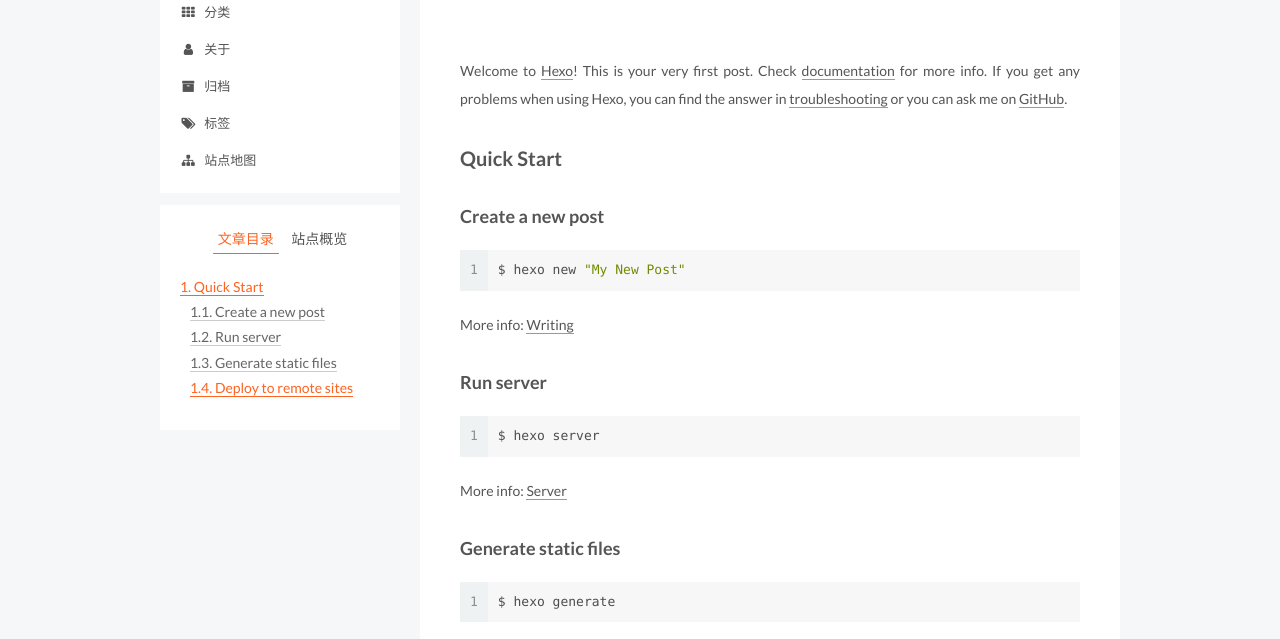
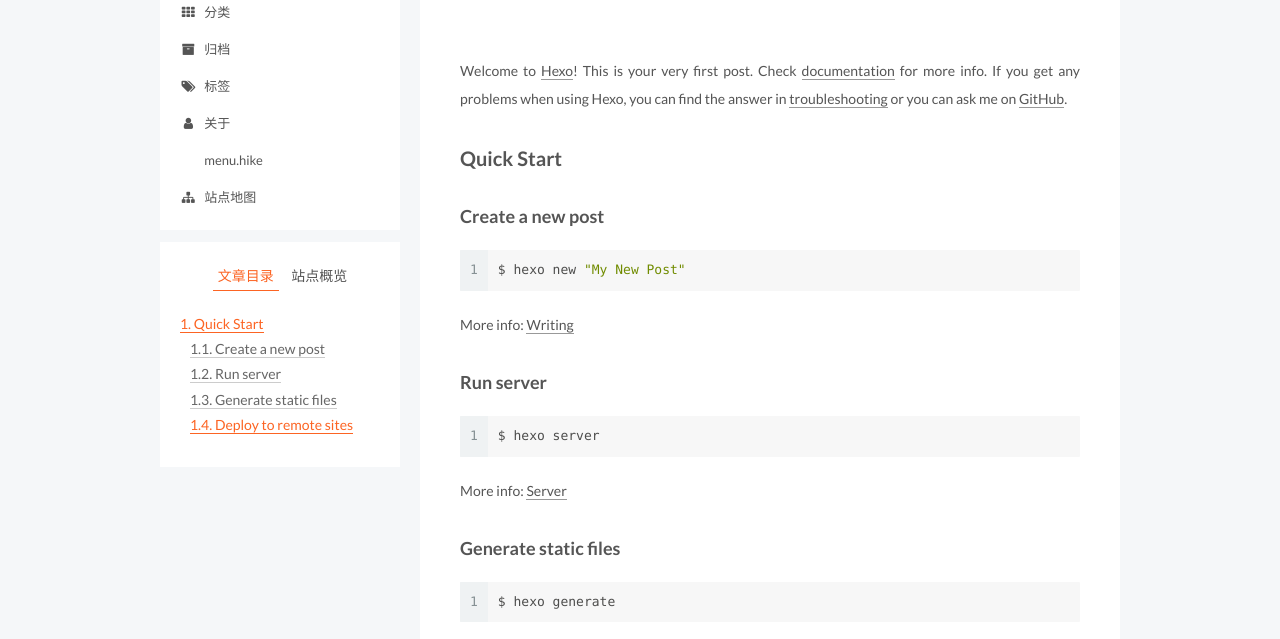
Before and after one commit to bevarb/bevarb.github.io, a plain HTML site: page 2019/04/23/hello-world/index.html in a window 1280 px wide. Shown: the part 152-791 px from the top of the page. Drawn offline with Linux system fonts and the light colour scheme.

Commit message:
Site updated: 2019-04-23 19:18:37

```diff
--- a/2019/04/23/hello-world/index.html
+++ b/2019/04/23/hello-world/index.html
@@ -220,16 +220,6 @@
         </li>
 
 
-        <li class="menu-item menu-item-about">
-          <a href="/about/" rel="section">
-
-              <i class="menu-item-icon fa fa-fw fa-user"></i> <br>
-
-            关于
-          </a>
-        </li>
-
-
         <li class="menu-item menu-item-archives">
           <a href="/archives/" rel="section">
 
@@ -246,6 +236,26 @@
               <i class="menu-item-icon fa fa-fw fa-tags"></i> <br>
 
             标签
+          </a>
+        </li>
+
+
+        <li class="menu-item menu-item-about">
+          <a href="/about/" rel="section">
+
+              <i class="menu-item-icon fa fa-fw fa-user"></i> <br>
+
+            关于
+          </a>
+        </li>
+
+
+        <li class="menu-item menu-item-hike">
+          <a href="/hike/" rel="section">
+
+              <i class="menu-item-icon fa fa-fw fa-globe-asia"></i> <br>
+
+            menu.hike
           </a>
         </li>
 
--- a/css/main.css
+++ b/css/main.css
@@ -1808,7 +1808,7 @@ pre .javascript .function {
   width: 4px;
   height: 4px;
   border-radius: 50%;
-  background: #ff7f25;
+  background: #ffabff;
 }
 .links-of-blogroll {
   font-size: 13px;
```
Also changed, not shown: archives/2019/04/index.html (+20 -10 lines), archives/2019/index.html (+20 -10 lines), archives/index.html (+20 -10 lines), index.html (+20 -10 lines).
